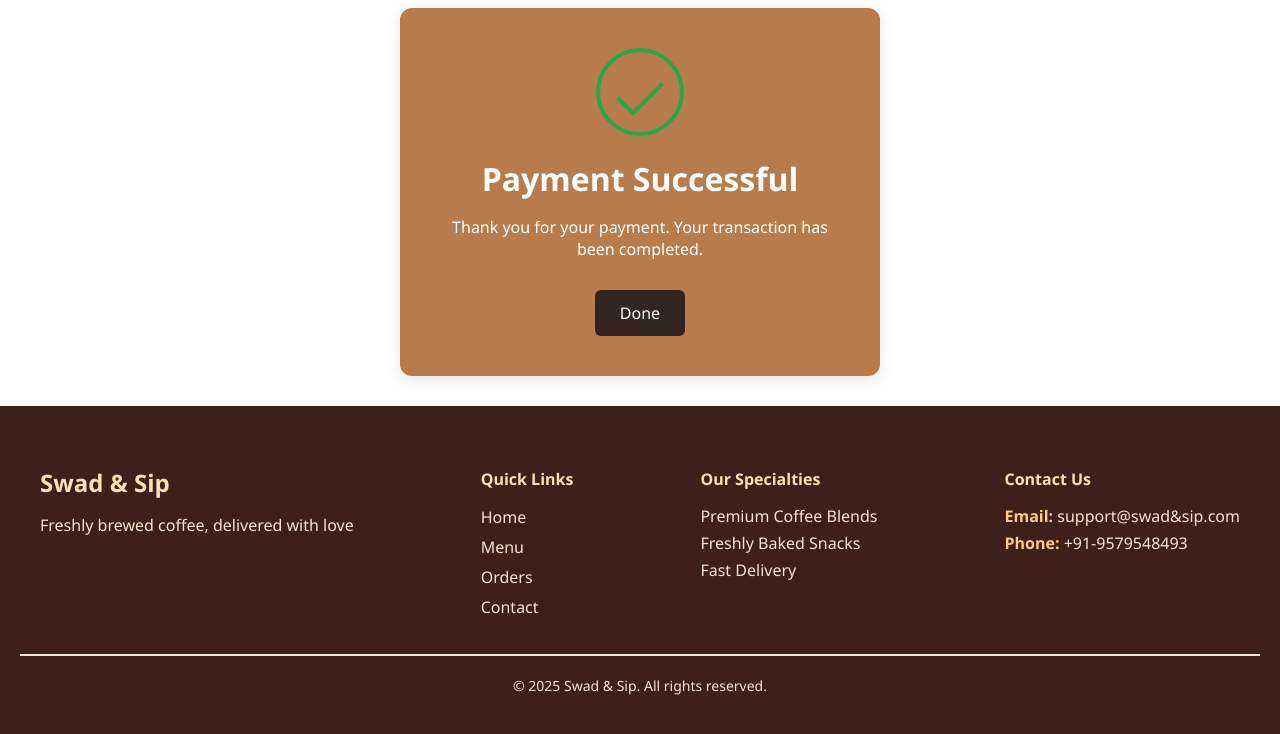
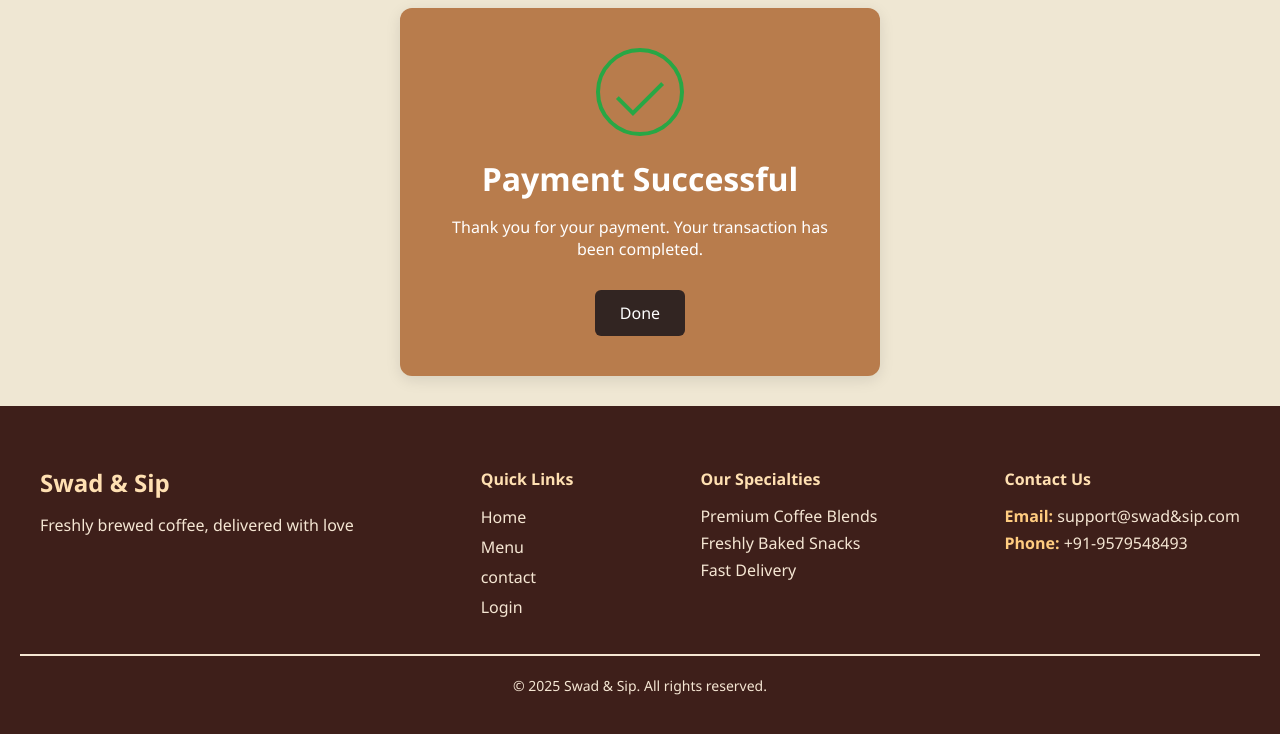
Before and after one commit to RohanShedage01/icp-13-html-css-github-group-project-2-online-coffee-shop, a plain HTML site: page Pages/checkox.html in a window 1280 px wide. Shown: the part 132-866 px from the top of the page. Drawn offline with Linux system fonts and the light colour scheme.

Commit message:
body color added

```diff
--- a/Css/checkox.css
+++ b/Css/checkox.css
@@ -2,21 +2,19 @@
 body {
   margin: 0;
   padding: 0;
+  background-color: #efe7d3;
   color: white;
   font-family: 'Segoe UI', Tahoma, Geneva, Verdana, sans-serif;
   display: flex;
   flex-direction: column;
   min-height: 100vh;
 }
-
-
 .main-content {
   flex: 1;
   display: flex;
   justify-content: center;
   align-items: center;
 }
-
 .brand-logo{
     height: 100px;
     width: 100px;
--- a/Pages/checkox.html
+++ b/Pages/checkox.html
@@ -39,8 +39,8 @@
       <ul>
         <li><a href="./../index.html">Home</a></li>
         <li><a href="./menu.html">Menu</a></li>
-        <li><a href="./delivary.html">Orders</a></li>
-        <li><a href="./contact.html">Contact</a></li>
+        <li><a href="./contact.html">contact</a></li>
+        <li><a href="./login.html">Login</a></li>
       </ul>
     </div>
 
```
